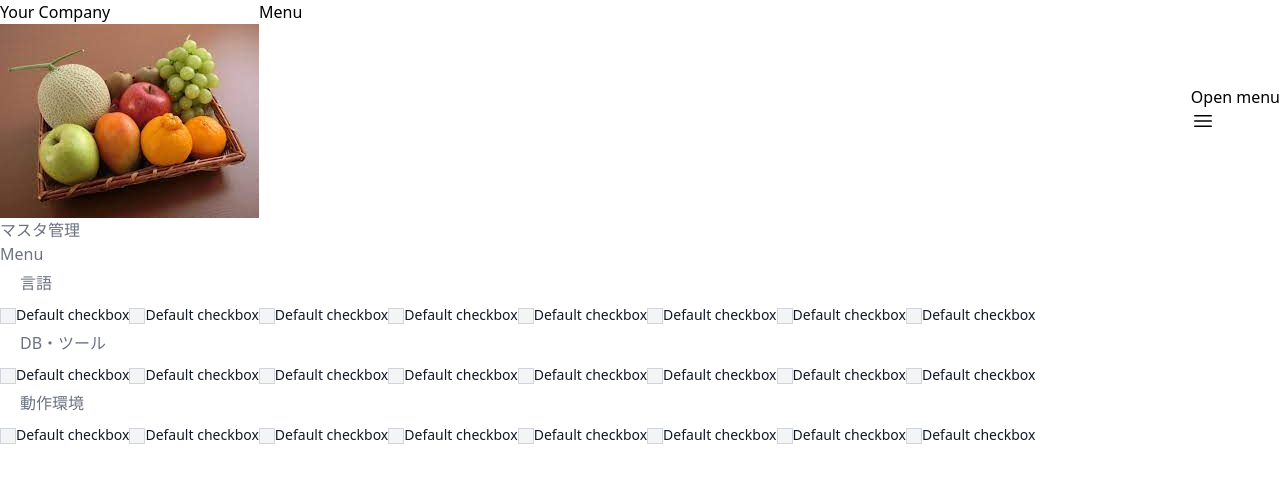
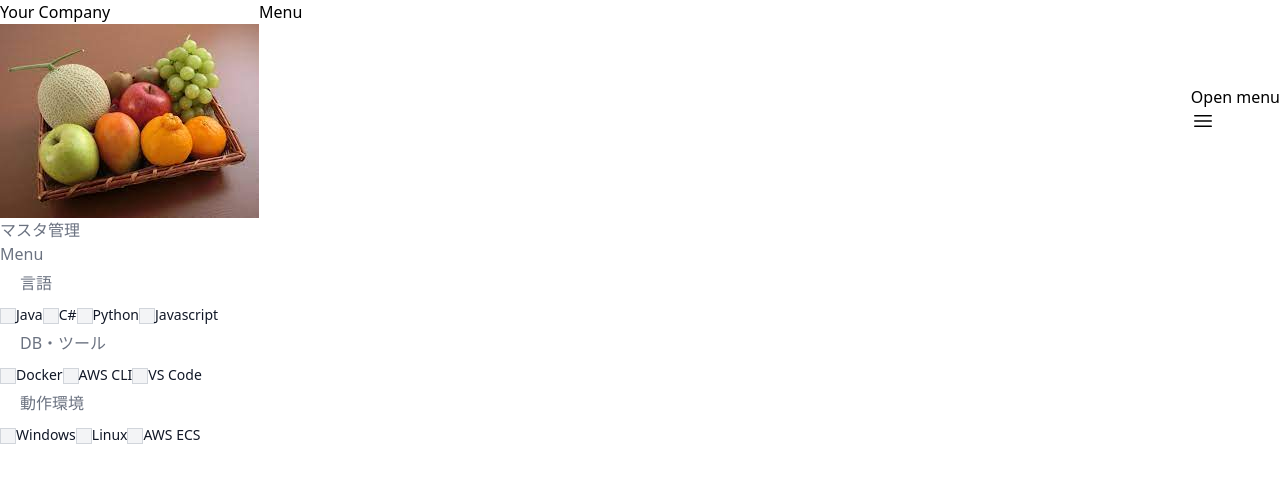
Before and after one commit to myantyuWorld/stackies-app, a Vue app in the folder frontend/vite_fast/: page /master in a window 1280 px wide. Shown: the top 482 px of the page. Built offline with nearby package versions, Linux system fonts and the light colour scheme.

Commit message:
マスタデータ、vue.dataのスタブで訪寺するよスタブで表示するよう修正

```diff
--- a/frontend/vite_fast/src/components/ExperienceRating.vue
+++ b/frontend/vite_fast/src/components/ExperienceRating.vue
@@ -7,12 +7,9 @@ import Rating from '../components/Rating.vue'
 </script>
 <template>
 
-  <div class="justify-between p-4 rounded-lg bg-white shadow-indigo-50 shadow-md my-2">
-
+  <div class="justify-between p-2 rounded-lg bg-white shadow-indigo-50 shadow-md my-2">
     <div class="flex flex-wrap -m-4 text-center">
-      <div class="p-1 sm:w-1/3 lg:w-1/4 w-full hover:scale-105 duration-500">
-        <MasterDataItem :badgeColor=itemBadgeColor />
-      </div>
+      <MasterDataItem :badgeColor=itemBadgeColor />
       <div class="p-1 sm:w-2/3 lg:w-3/4 w-full hover:scale-105 duration-500">
         <Rating />
       </div>
--- a/frontend/vite_fast/src/components/MasterData.vue
+++ b/frontend/vite_fast/src/components/MasterData.vue
@@ -1,8 +1,10 @@
 <script setup lang="ts">
 import MasterDataItem from './MasterDataItem.vue'
+
 defineProps<{
   itemBadgeColor: string,
-  name: string
+  name: string,
+  list: object
 }>()
 </script>
 <template>
@@ -15,7 +17,7 @@ defineProps<{
 
     </div>
     <div class="flex flex-wrap w-full">
-      <MasterDataItem :badgeColor=itemBadgeColor v-for="n of 8" :key="n" />
+      <MasterDataItem :name=item.name v-for="item of list" :key="item.name" />
     </div>
   </div>
 
--- a/frontend/vite_fast/src/components/MasterDataItem.vue
+++ b/frontend/vite_fast/src/components/MasterDataItem.vue
@@ -1,13 +1,12 @@
 <script setup lang="ts">
 defineProps<{
-  badgeColor: string
+  name:string
 }>()
 </script>
 <template>
   <div class="w-1/4 items-center mb-4">
     <input id="default-checkbox" type="checkbox" value=""
       class="w-4 h-4 text-blue-600 bg-gray-100 border-gray-300 rounded focus:ring-blue-500 dark:focus:ring-blue-600 dark:ring-offset-gray-800 focus:ring-2 dark:bg-gray-700 dark:border-gray-600">
-    <label for="default-checkbox" class="ml-2 text-sm font-medium text-gray-900 dark:text-gray-300">Default
-      checkbox</label>
+    <label for="default-checkbox" class="ml-2 text-sm font-medium text-gray-900 dark:text-gray-300">{{ name }}</label>
   </div>
 </template>
--- a/frontend/vite_fast/src/views/MasterDataView.vue
+++ b/frontend/vite_fast/src/views/MasterDataView.vue
@@ -1,5 +1,44 @@
 <script setup lang="ts">
 import MasterData from '../components/MasterData.vue'
+import { ref } from 'vue';
+
+const languageList = ref([
+  {
+    name: "Java"
+  },
+  {
+    name: "C#"
+  },
+  {
+    name: "Python"
+  },
+  {
+    name: "Javascript"
+  },
+])
+const toolList = ref([
+  {
+    name: "Docker"
+  },
+  {
+    name: "AWS CLI"
+  },
+  {
+    name: "VS Code"
+  },
+])
+const infraList = ref([
+  {
+    name: "Windows"
+  },
+  {
+    name: "Linux"
+  },
+  {
+    name: "AWS ECS"
+  },
+])
+
 </script>
 
 <template>
@@ -17,9 +56,9 @@ import MasterData from '../components/MasterData.vue'
                 <RouterLink to="/menu">Menu</RouterLink>
               </div>
 
-              <MasterData name="言語" itemBadgeColor="blue"/>
-              <MasterData name="DB・ツール" itemBadgeColor="rose"/>
-              <MasterData name="動作環境" itemBadgeColor="lime"/>
+              <MasterData :list=languageList name="言語" itemBadgeColor="blue" />
+              <MasterData :list=toolList name="DB・ツール" itemBadgeColor="rose" />
+              <MasterData :list=infraList name="動作環境" itemBadgeColor="lime" />
 
             </div>
 
```
